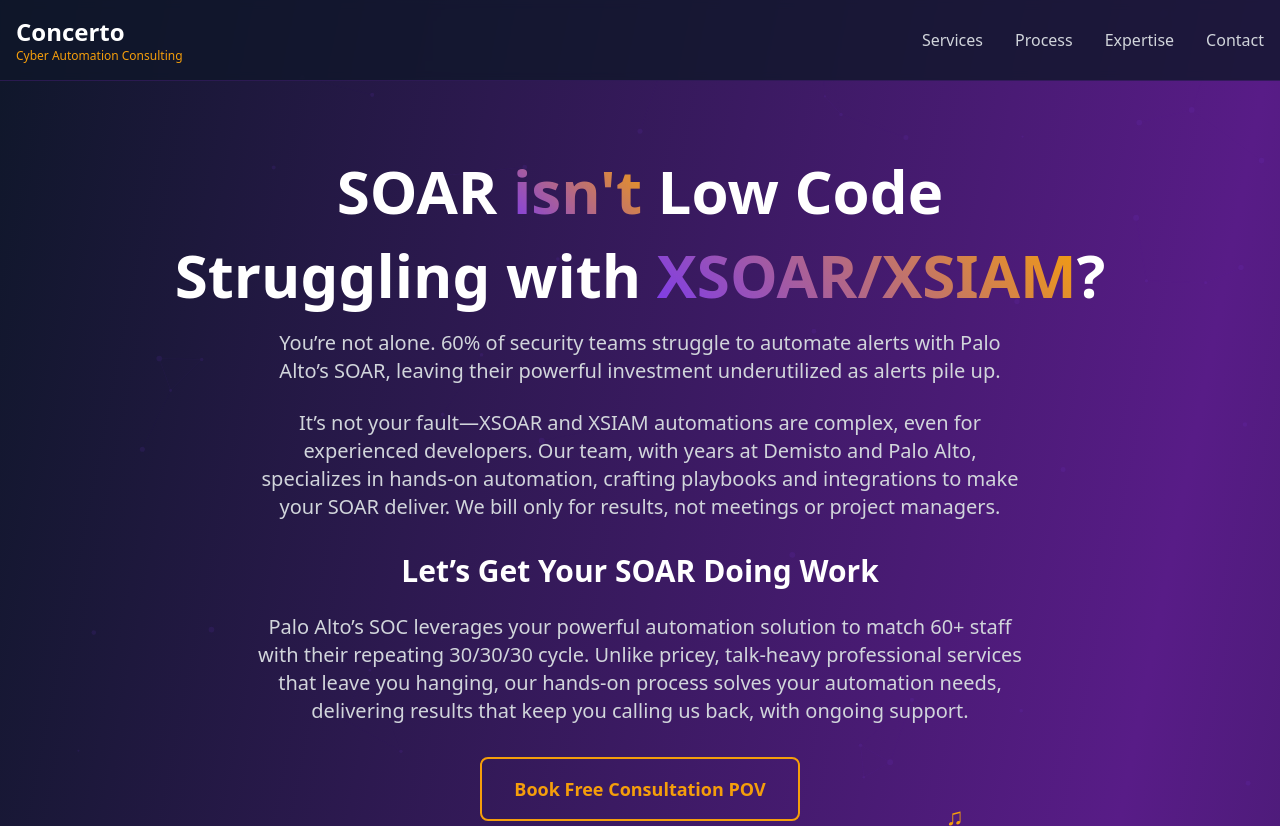
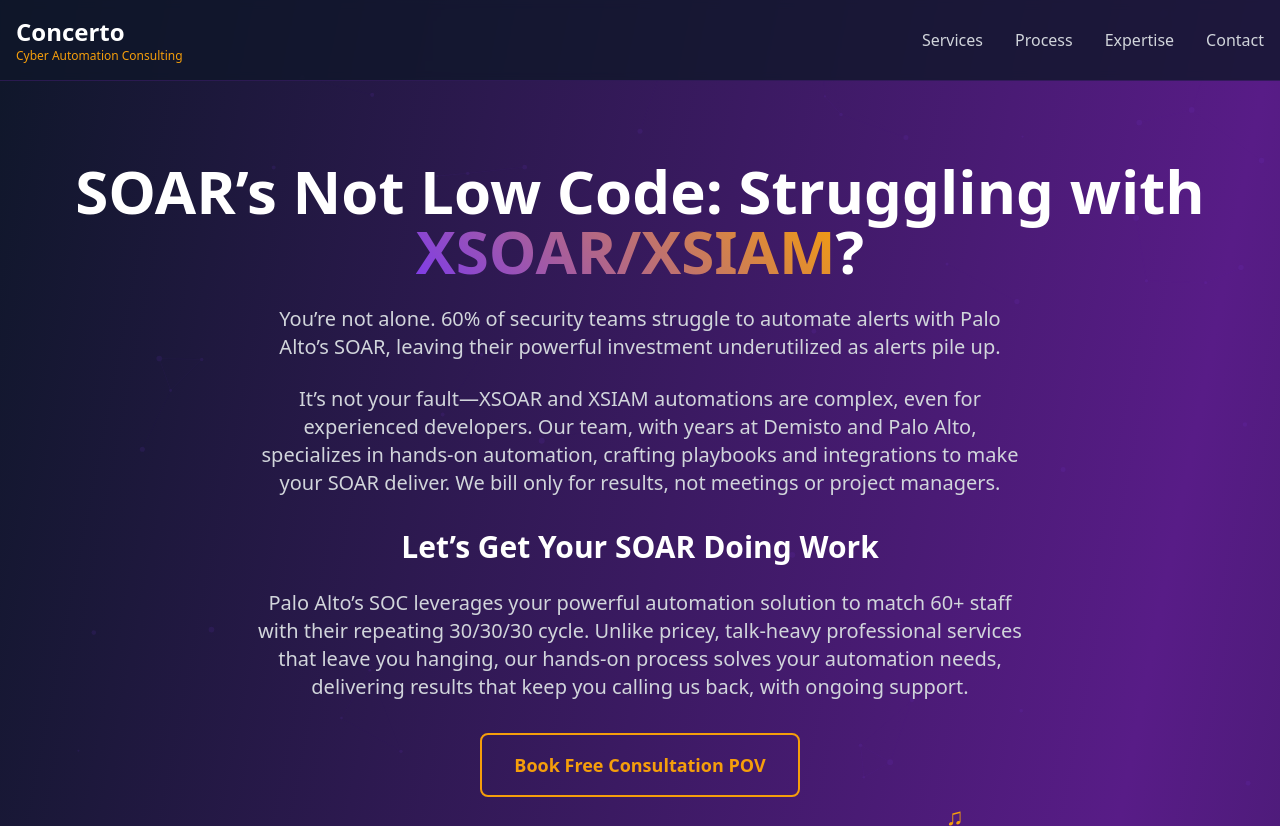
Before and after one commit to ConcertoCyber/website, a plain HTML site: page index.html in a window 1280 px wide. Shown: the top 826 px of the page. Drawn offline with nearby package versions, Linux system fonts and the light colour scheme.

Commit message:
Update hero section index.html
Change: Updated title from "SOAR isn't Low Code" to "SOAR’s Not Low Code: Struggling with XSOAR/XSIAM?"

Why: Targets XSOAR/XSIAM users, keeps complexity focus, and adds empathetic tone for Palo SOAR audience. Gradient on "XSOAR/XSIAM" highlights niche.

```diff
--- a/index.html
+++ b/index.html
@@ -75,10 +75,8 @@
     <!-- Hero Section -->
     <section class="py-20 px-4 animate-fadeInUp">
         <div class="container mx-auto text-center">
-            <h1 class="text-4xl md:text-6xl font-bold text-white mb-6 leading-tight">
-                SOAR <span class="gradient-text">isn't</span> Low Code
-    <h1 class="text-4xl md:text-6xl font-bold text-white mb-6 leading-tight">
-        Struggling with <span class="gradient-text">XSOAR/XSIAM</span>?
+        <h1 class="text-4xl md:text-6xl font-bold text-white mb-6 leading-tight">
+            SOAR’s Not Low Code: Struggling with <span class="gradient-text">XSOAR/XSIAM</span>?
         </h1>
             <p class="text-lg md:text-xl text-gray-300 mb-6 max-w-3xl mx-auto leading-relaxed">
                 You’re not alone. 60% of security teams struggle to automate alerts with Palo Alto’s SOAR, leaving their powerful investment underutilized as alerts pile up.
```
